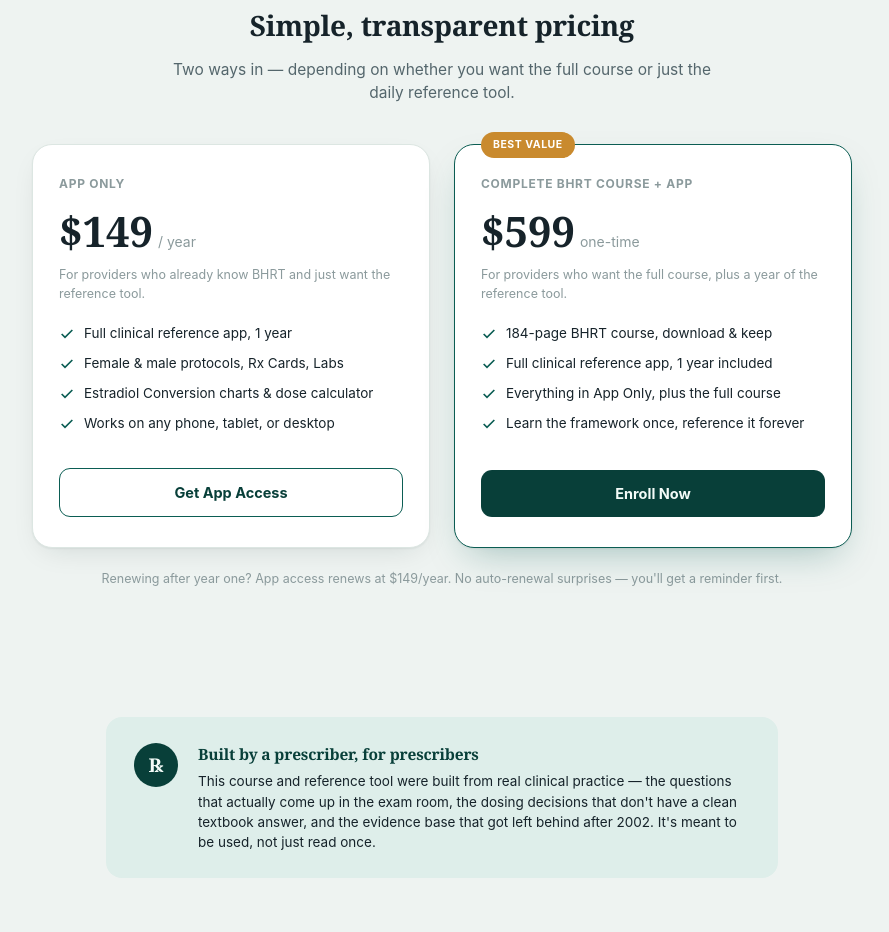
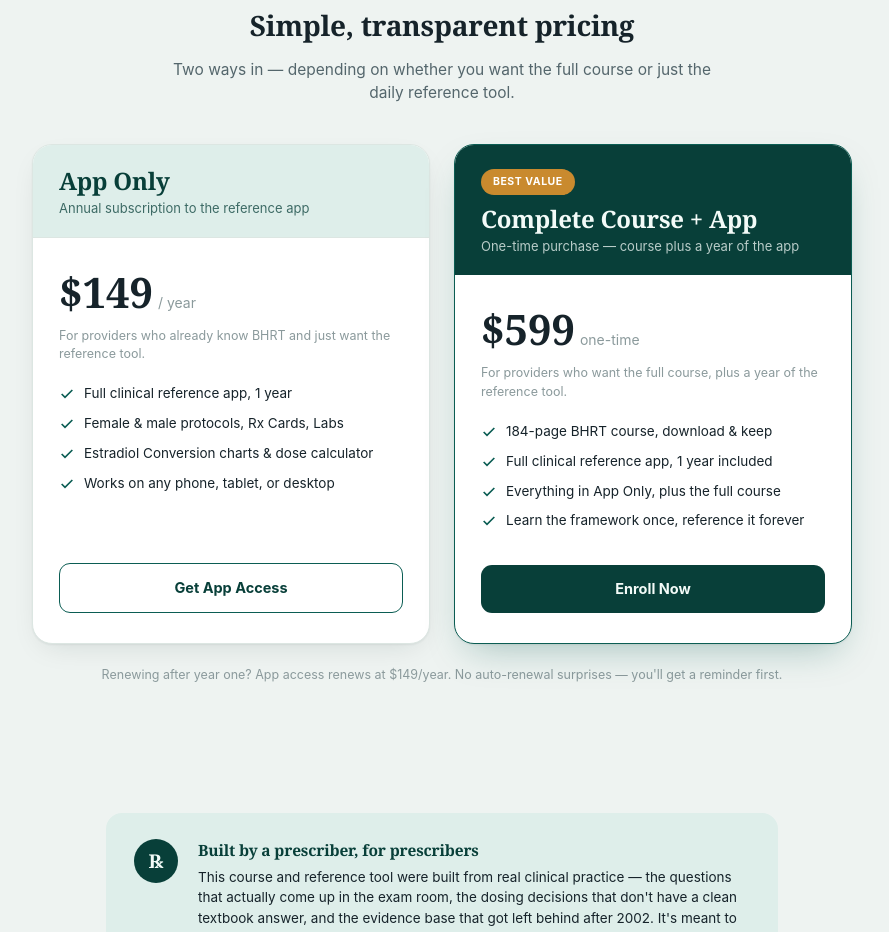
Before and after one commit to xeniakempf/learn-bhrt-app, a plain HTML site: page index.html in a window 1280 px wide. Shown: the part 4060-4992 px from the top of the page, without its empty margins (198-1087 px from the left). Drawn offline with Linux system fonts and the light colour scheme.

Commit message:
Add files via upload

```diff
--- a/index.html
+++ b/index.html
@@ -121,7 +121,14 @@ a{color:var(--teal);}
 .price-card.hi{border-color:var(--teal);box-shadow:0 1px 2px rgba(15,35,32,.06), 0 16px 38px -14px rgba(11,93,83,.35);}
 .price-list{list-style:none;margin:0 0 24px;padding:0;flex:1;}
 .price-badge{position:absolute;top:-13px;left:26px;background:var(--amber);color:#fff;font-size:10.5px;font-weight:700;letter-spacing:.05em;text-transform:uppercase;padding:5px 12px;border-radius:99px;}
-.price-name{font-size:12px;font-weight:700;letter-spacing:.06em;text-transform:uppercase;color:var(--ink-faint);margin-bottom:6px;}
+.price-card{padding-top:0;overflow:hidden;}
+.price-head{margin:0 -26px 22px;padding:22px 26px 18px;background:var(--teal-tint);border-bottom:1px solid var(--line);}
+.price-head h3{font-size:24px;line-height:1.15;margin:0 0 4px;color:var(--teal-dark);}
+.price-head .sub{font-size:13px;color:var(--teal-dark);opacity:.75;margin:0;}
+.price-card.hi .price-head{background:var(--teal-dark);border-bottom-color:var(--teal-dark);}
+.price-card.hi .price-head h3{color:#F3FBF8;}
+.price-card.hi .price-head .sub{color:#F3FBF8;}
+.price-card.hi .price-badge{position:static;display:inline-block;margin-bottom:10px;}
 .price-amt{display:flex;align-items:baseline;gap:5px;margin-bottom:4px;}
 .price-amt .n{font-family:Georgia,serif;font-size:42px;font-weight:700;color:var(--ink);}
 .price-amt .per{font-size:14px;color:var(--ink-faint);}
@@ -329,7 +336,10 @@ footer .fbottom{margin-top:14px;padding-top:0;border-top:none;font-size:11.5px;c
 
     <div class="price-grid">
       <div class="price-card">
-        <div class="price-name">App Only</div>
+        <div class="price-head">
+          <h3>App Only</h3>
+          <p class="sub">Annual subscription to the reference app</p>
+        </div>
         <div class="price-amt"><span class="n">$149</span><span class="per">/ year</span></div>
         <p class="price-note">For providers who already know BHRT and just want the reference tool.</p>
         <ul class="price-list">
@@ -342,8 +352,11 @@ footer .fbottom{margin-top:14px;padding-top:0;border-top:none;font-size:11.5px;c
       </div>
 
       <div class="price-card hi">
-        <span class="price-badge">Best Value</span>
-        <div class="price-name">Complete BHRT Course + App</div>
+        <div class="price-head">
+          <span class="price-badge">Best Value</span>
+          <h3>Complete Course + App</h3>
+          <p class="sub">One-time purchase — course plus a year of the app</p>
+        </div>
         <div class="price-amt"><span class="n">$599</span><span class="per">one-time</span></div>
         <p class="price-note">For providers who want the full course, plus a year of the reference tool.</p>
         <ul class="price-list">
```
